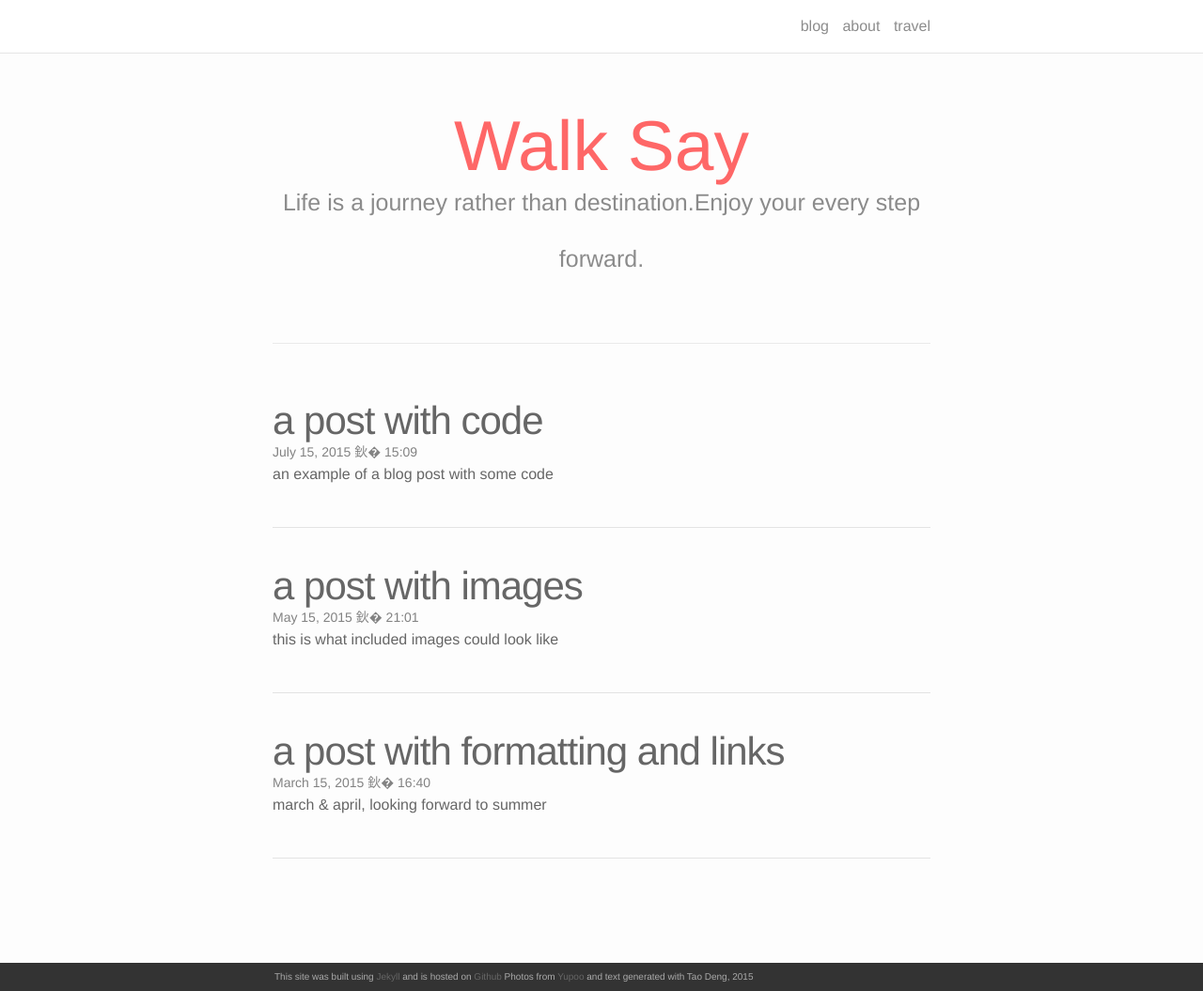
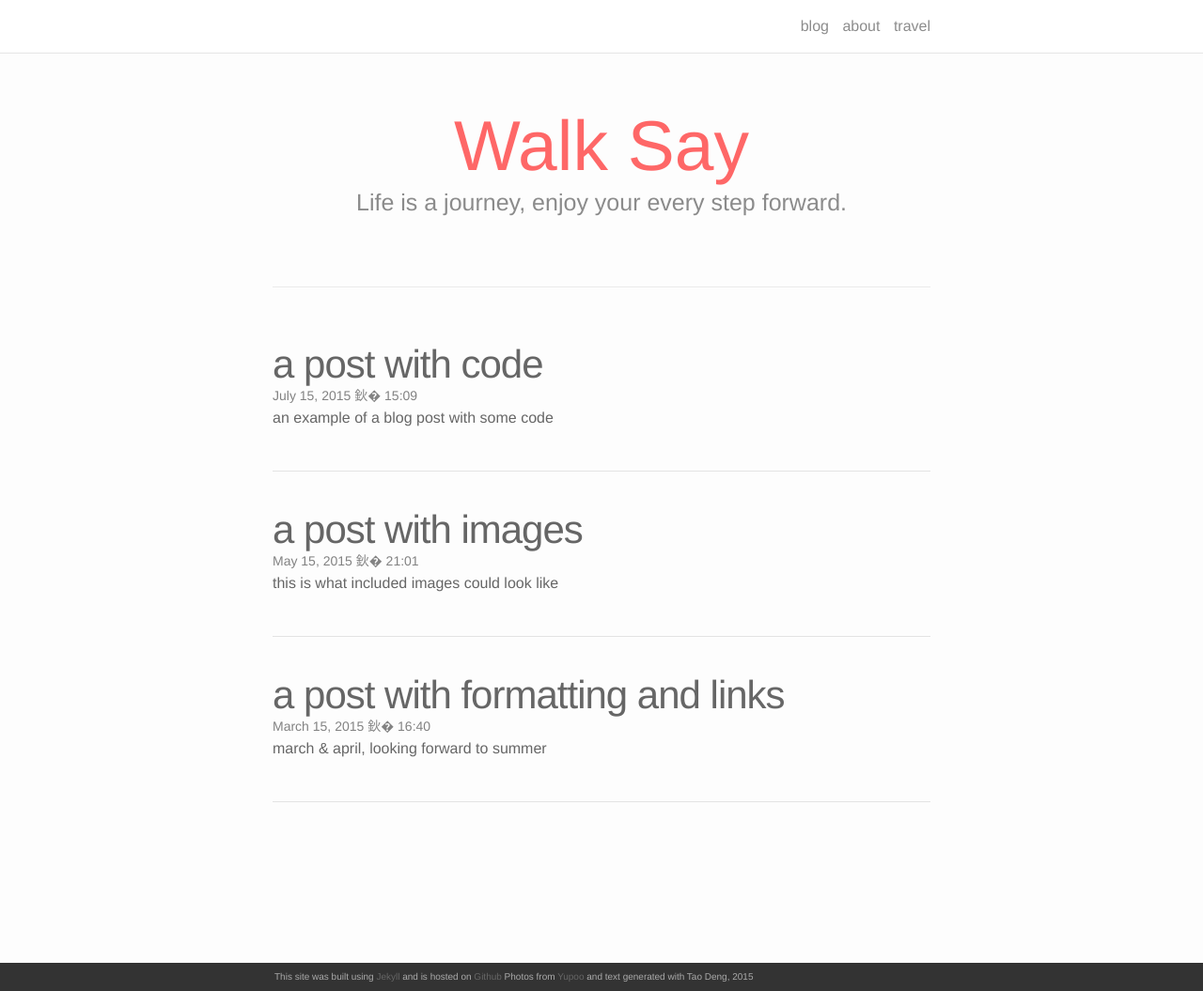
Before and after one commit to donkey13/walksay.github.io, a Jekyll site: the page built from index.html, in a window 1280 px wide and 1055 px high. Shown: the whole window at 94% size. Built offline with Jekyll 4.4.1, drawn with Linux system fonts in a browser that asks for light colours; nearby versions of some CDN libraries; the list of posts is cut into pages by our own code.

Commit message:
Tao: title

```diff
--- a/index.html
+++ b/index.html
@@ -4,7 +4,7 @@ layout: default
 
 <div class="header-bar">
   <h1>Walk Say</h1>
-  <h2>Life is a journey rather than destination.Enjoy your every step forward.</h2>
+  <h2>Life is a journey, enjoy your every step forward.</h2>
   <br/>
   <hr>
   <br/>
```
